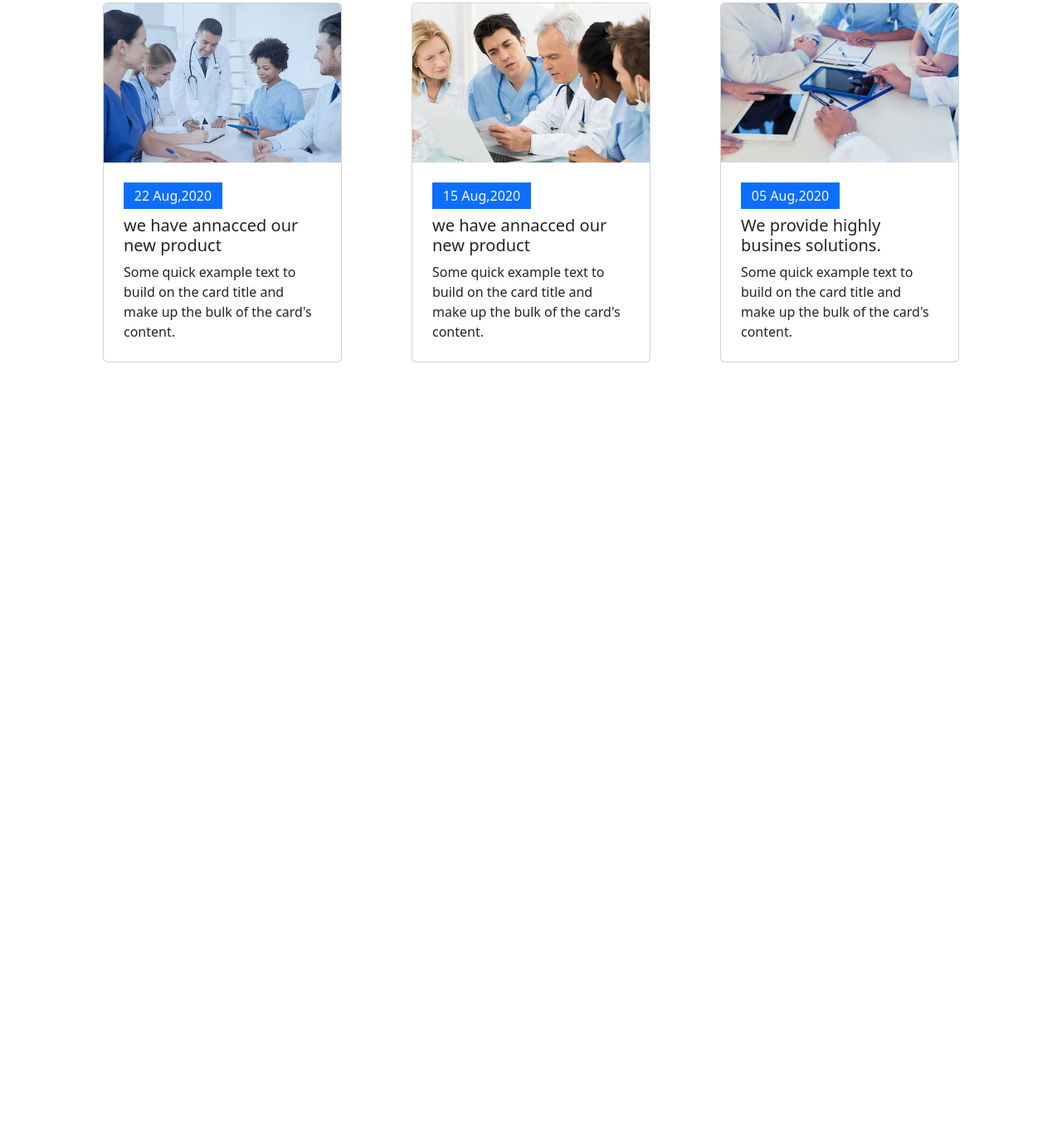
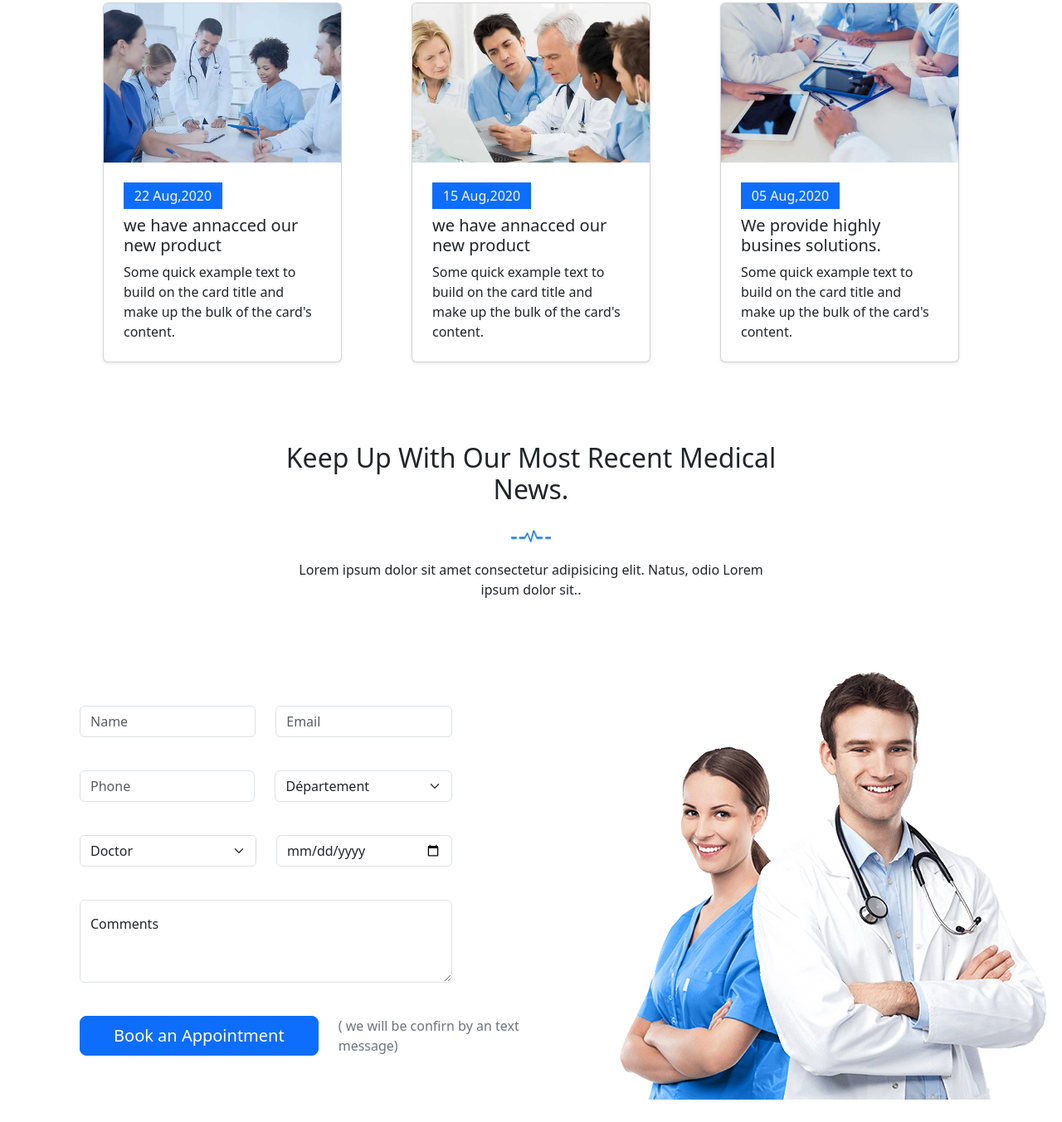
Before and after one commit to essalmimohamed1/project-css-essalmi-mohamed, a plain HTML site: page index..html in a window 1280 px wide. Shown: the part 4789-6142 px from the top of the page at 83% size. Before the commit the page ends 5274 px from the top, so only its background shows below. Drawn offline with nearby package versions, Linux system fonts and the light colour scheme.

Commit message:
final section 10

```diff
--- a/index..html
+++ b/index..html
@@ -414,7 +414,7 @@
                     <p class="w-50 text-center" >Lorem ipsum dolor sit amet consectetur adipisicing elit. Natus, odio Lorem ipsum dolor sit..</p>
                 </div>
                 <div class="d-lg-flex d-flex flex-lg-row flex-column justify-content-lg-around gap-lg-0 gap-5 justify-content-around align-items-center container">
-                        <div class="card" style="width: 18rem;">
+                        <div class="card shadow-sm" style="width: 18rem;">
                             <img src="./public/img/blog1.jpg" class="card-img-top" alt="...">
                             <div class="card-body p-4">
                             <p class="card-title border-0 bg-primary w-50 p-1 text-center text-light">22 Aug,2020</p>
@@ -422,7 +422,7 @@
                             <p class="card-text">Some quick example text to build on the card title and make up the bulk of the card's content.</p>
                             </div>
                         </div>
-                        <div class="card" style="width: 18rem;">
+                        <div class="card shadow-sm" style="width: 18rem;">
                             <img src="./public/img/blog2.jpg" class="card-img-top" alt="...">
                             <div class="card-body p-4">
                                 <p class="card-title border-0 bg-primary w-50 p-1 text-center text-light">15 Aug,2020</p>
@@ -430,7 +430,7 @@
                                 <p class="card-text">Some quick example text to build on the card title and make up the bulk of the card's content.</p>
                             </div>
                         </div>
-                        <div class="card" style="width: 18rem;">
+                        <div class="card shadow-sm" style="width: 18rem;">
                             <img src="./public/img/blog3.jpg" class="card-img-top" alt="...">
                             <div class="card-body p-4">
                                 <p class="card-title border-0 bg-primary w-50 p-1 text-center text-light">05 Aug,2020</p>
@@ -441,6 +441,54 @@
                 </div>
             </div>
         </section>
+        <!-- section9 -->
+        <!-- section10 -->
+        <section>
+            <div class="">
+                <div class="d-lg-flex flex-lg-column justify-content-around align-items-lg-center  h-100 p-5 gap-3">
+                    <h2 class="w-50 text-center">Keep Up With Our Most Recent Medical News. </h2>
+                    <img width="50px" src="./public/img/section-img.png" alt="">
+                    <p class="w-50 text-center" >Lorem ipsum dolor sit amet consectetur adipisicing elit. Natus, odio Lorem ipsum dolor sit..</p>
+                </div>
+                <div class="ps-5 d-flex w-100 p-3 ">
+                    <div class="d-flex flex-column  w-100 gap-4 p-5 w-50">
+                        <div class="mb-3 w-75 d-flex justify-content-around gap-4">
+                            <input type="text" class="form-control" id="formGroupExampleInput" placeholder="Name">
+                            <input type="email" class="form-control" id="formGroupExampleInput" placeholder="Email">
+                        </div>
+                        <div class="mb-3 w-75 d-flex justify-content-around gap-4">
+                            <input type="text" class="form-control w-50" id="formGroupExampleInput" placeholder="Phone">
+                            <select class="form-select w-50" aria-label="Default select example">
+                                <option selected>Département</option>
+                                <option value="1">One</option>
+                                <option value="2">Two</option>
+                                <option value="3">Three</option>
+                            </select>
+                        </div>
+                        <div class="mb-3 w-75 d-flex justify-content-around gap-4">
+                            <select class="form-select w-50" aria-label="Default select example">
+                                <option selected>Doctor</option>
+                                <option value="1">One</option>
+                                <option value="2">Two</option>
+                                <option value="3">Three</option>
+                            </select>
+                            <input type="date" class="form-control w-50" id="formGroupExampleInput" placeholder="Date">
+                        </div>
+                        <div class="form-floating w-75 ">
+                            <textarea class="form-control" placeholder="Leave a comment here" id="floatingTextarea2" style="height: 100px"></textarea>
+                            <label for="floatingTextarea2">Comments</label>
+                        </div>
+                        <div class="d-lg-flex d-flex flex-lg-row flex-column justify-content-between align-items-center gap-4 w-100">
+                            <button type="button" class="btn btn-primary w-50 btn-lg">Book an Appointment</button>
+                            <p class="w-50 text-secondary pt-3">( we will be confirn by an text message)</p>
+                        </div>
+                    </div>
+                    <div class="w-50">
+                        <img src="./public/img/contact-img.png" alt="">
+                    </div>
+                </div>
+            </div>
+        </section>
         </main>
         <script src="https://cdn.jsdelivr.net/npm/bootstrap@5.3.2/dist/js/bootstrap.bundle.min.js"></script>
     </body>
```
